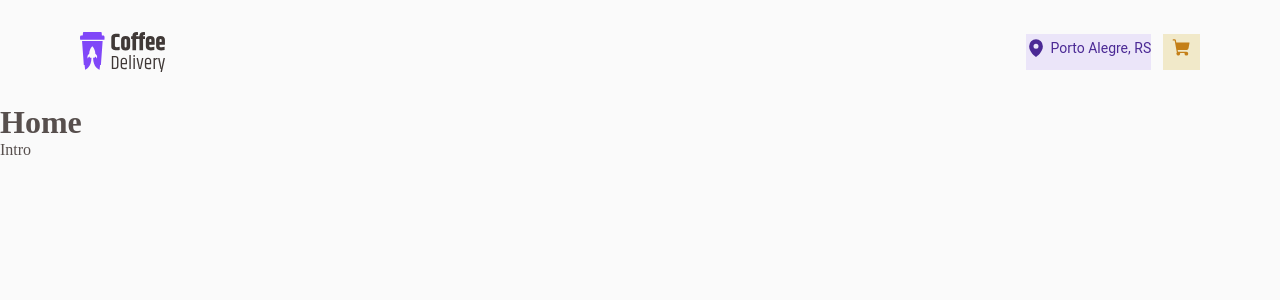
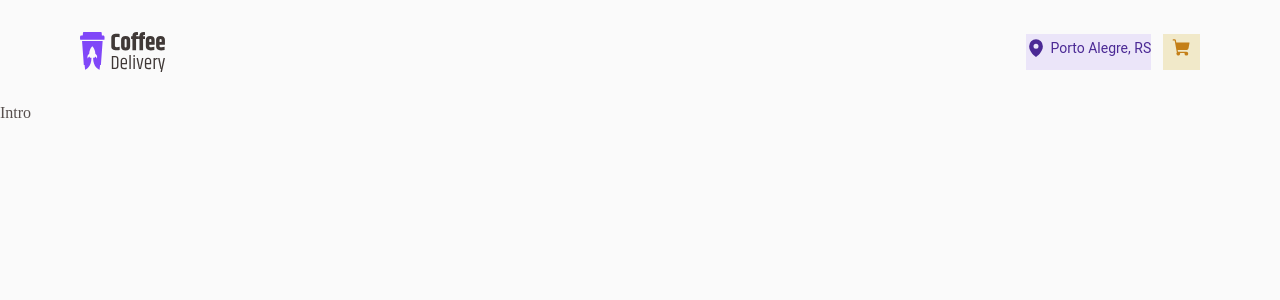
Before and after one commit to ReinaldoARamos/Ignite_Coffee_Delivery-, a React (Vite) app: page / in a window 1280 px wide. Shown: the top 300 px of the page. Built offline with nearby package versions, Linux system fonts and the light colour scheme.

Commit message:
criando o container de |Home e isnerindo o card de intro dentro

```diff
--- a/src/Pages/Home/index.tsx
+++ b/src/Pages/Home/index.tsx
@@ -1,10 +1,13 @@
 import { Intro } from "./components/intro";
+import { HomeCOntainer } from "./styles";
 
 export function Homepage() {
   return (
     <>
-      <h1>Home</h1>
-      <Intro />
+<HomeCOntainer>
+<Intro />
+</HomeCOntainer>
+
     </>
   );
 }
--- /dev/null
+++ b/src/Pages/Home/styles.ts
@@ -0,0 +1,5 @@
+import styled from "styled-components"
+
+export const HomeCOntainer = styled.div`
+margin-bottom: 9.8rem;
+`
```
